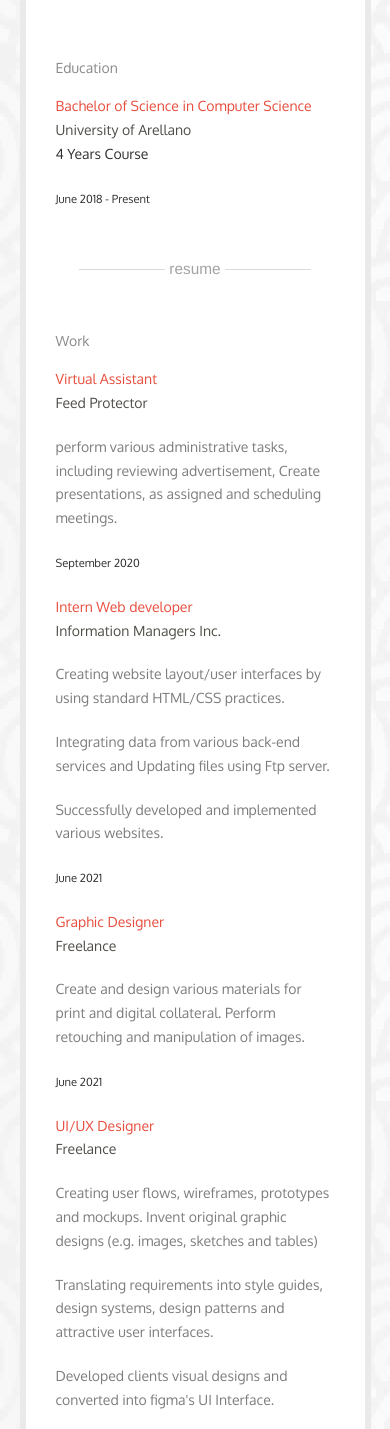
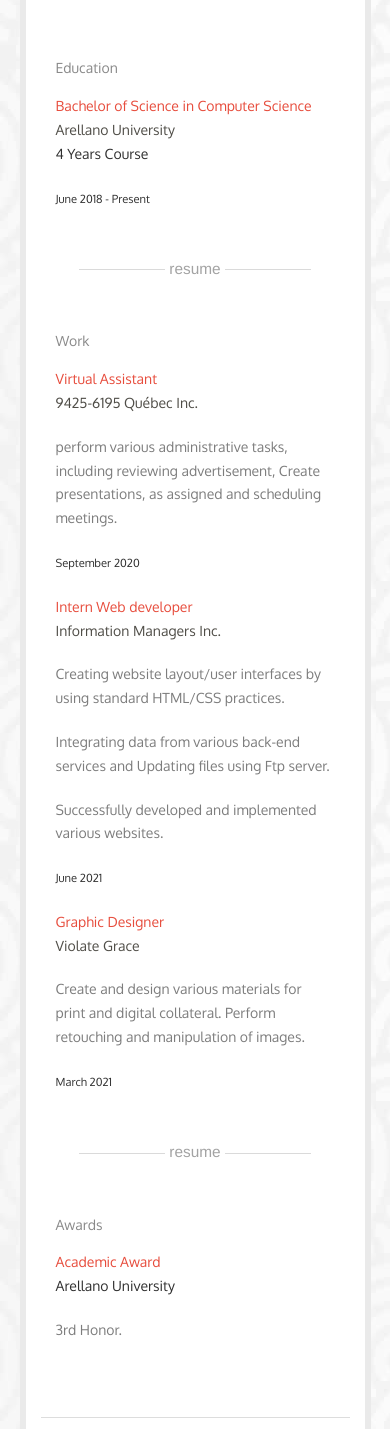
Before and after one commit to erllbryan/bryan, a plain HTML site: page resume.html in a window 390 px wide. Shown: the part 339-1768 px from the top of the page. Drawn offline with Linux system fonts and the light colour scheme; a web font is replaced by a local one.

Commit message:
Add files via upload

```diff
--- a/resume.html
+++ b/resume.html
@@ -83,7 +83,7 @@
 				      </div>
 				      <div class="col-lg-6">
 					    <p><span class="e-heading">Bachelor of Science in Computer Science</span><br/>
-                            <a href=" https://www.arellano.edu.ph/" >University of Arellano </a><br/>
+                            <a href=" https://www.arellano.edu.ph/" >Arellano University </a><br/>
 						4 Years Course
 					    </p>
 				      </div>
@@ -106,7 +106,7 @@
 				        </div>
 				        <div class="col-lg-6">
 					        <p><span class="e-heading">Virtual Assistant</span><br/>
-                            <a href="https://www.feedprotector.com/">Feed Protector</a>
+                            <a href="https://www.feedprotector.com/">9425-6195 Québec Inc.</a>
 						  <br/>
 					     </p>
 					         <p><span class="more">perform various administrative tasks, including reviewing advertisement, Create presentations, as assigned
@@ -131,27 +131,16 @@
 
                         <div class="col-lg-6 col-lg-offset-3">
                             <p><span class="e-heading">Graphic Designer</span><br/>
-                            <a href="#">Freelance</a>
+                            <a href="https://shop.violetgrace.co.uk/">Violate Grace</a>
                        <br/>
                         </p>
                         <p><span class="more">Create and design various materials for print and digital collateral. Perform retouching and manipulation of images.</span></p>
                         </div>
                         <div class="col-lg-3">
-                            <p><span class="date">June 2021</span></p>
+                            <p><span class="date">March 2021</span></p>
                         </div>
 
-                        <div class="col-lg-6 col-lg-offset-3">
-                            <p><span class="e-heading">UI/UX Designer</span><br/>
-                            <a href="#">Freelance</a>
-                       <br/>
-                        </p>
-                        <p><span class="more">Creating user flows, wireframes, prototypes and mockups. Invent original graphic designs (e.g. images, sketches and tables)</span></p>
-                        <p><span class="more">Translating requirements into style guides, design systems, design patterns and attractive user interfaces.</span></p>
-                        <p><span class="more">Developed clients visual designs and converted into figma's UI Interface.</span></p>
-                        </div>
-                        <div class="col-lg-3">
-                            <p><span class="date">June 2021</span></p>
-                        </div>
+
 		           </div><!-- /row -->
 		           <br>
 		          <div class="line-symbol"></div>
@@ -165,8 +154,9 @@
 					  <h4>Awards</h4>
 				      </div>
 				      <div class="col-lg-6">
-					      <p><span class="e-heading">Coming Soon!</span><br/>
-                            Someday, I will also be given an award. If not this year, I'm sure maybe next year probably.. <br/>
+					      <p><span class="e-heading">Academic Award</span><br/>
+                            Arellano University <br/>
+                            <p><span class="more">3rd Honor.</span></p>
 					      </p>
 				      </div>
 				      <div class="col-lg-3">
```
Also changed, not shown: about.html (+2 -2 lines), services.html (+0 -13 lines).
